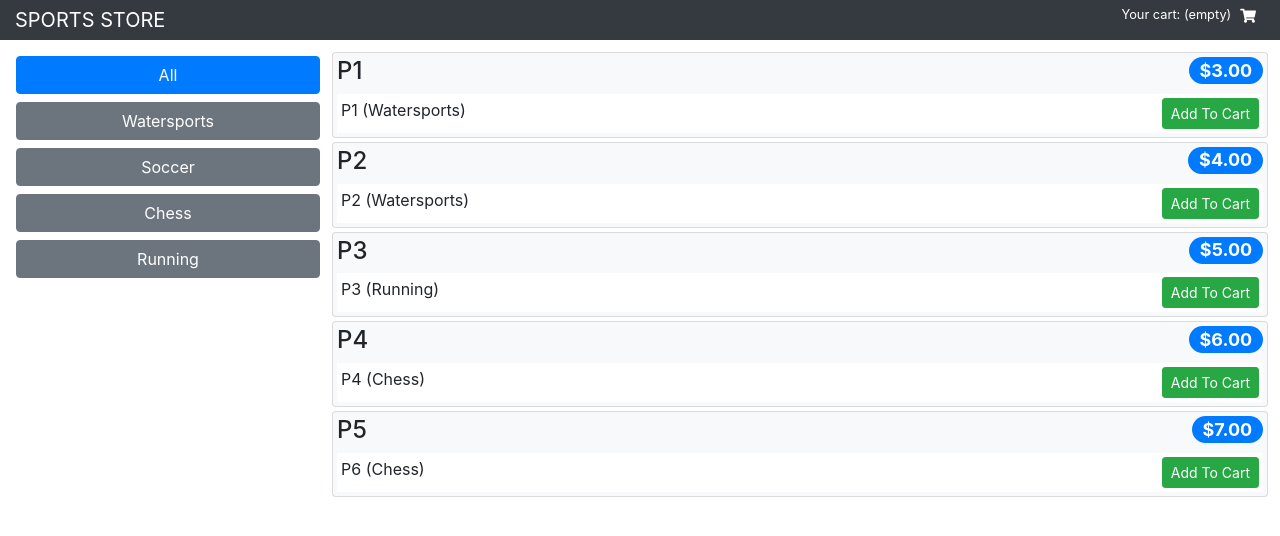
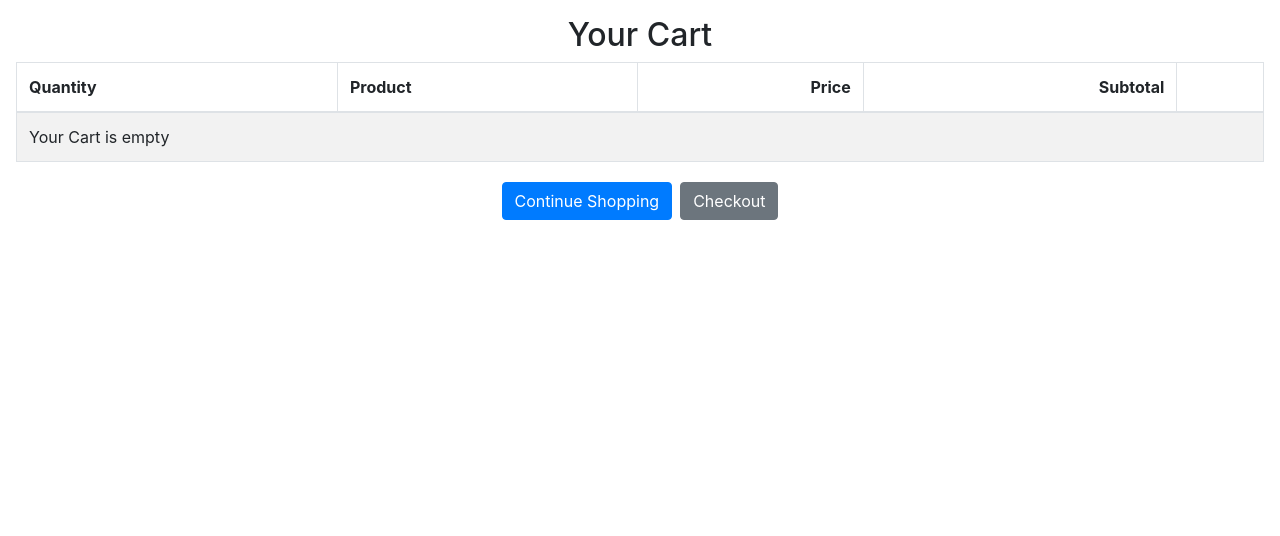
Before and after one commit to jayantrai/sportsStore, a React (Create React App) app: page /shop/cart in a window 1280 px wide. Before the commit this address led to /shop/products. Shown: the top 536 px of the page. Built offline with nearby package versions, Linux system fonts and the light colour scheme.

Commit message:
add to cart

```diff
--- /dev/null
+++ b/src/shop/CartDetails.js
@@ -0,0 +1,44 @@
+import React, { Component } from 'react';
+import { Link } from 'react-router-dom'
+import { CartDetailsRows } from './CartDetailsRows'
+
+export class CartDetails extends Component {
+    getLinkClasses = () => `btn btn-secondary m-1
+    ${this.props.cartItems === 0 ? "disabled" : ''}`
+
+render() {
+    return <div className="m-3">
+        <h2 className="text-center">Your Cart</h2>
+        <table className="table table-bordered table-striped">
+            <thead>
+                <tr>
+                    <th>Quantity</th>
+                    <th>Product</th>
+                    <th className="text-right">Price</th>
+                    <th className="text-right">Subtotal</th>
+                    <th/>
+                </tr>
+            </thead>
+            <tbody>
+                <CartDetailsRows cart={this.props.cart}
+                    cartPrice={this.props.cartPrice}
+                    updateQuantity={this.props.updateQuantity}
+                    removeFromCart={this.props.removeFromCart} />
+
+            </tbody>
+        </table>
+        <div className="text-center">
+            <Link className="btn btn-primary m-1" to="/shop">
+                Continue Shopping
+            </Link>
+
+            <Link className={this.getLinkClasses() } to="/shop/checkout" >
+                Checkout
+            </Link>
+        </div>
+
+
+    </div>
+}
+
+}
--- /dev/null
+++ b/src/shop/CartDetailsRows.js
@@ -0,0 +1,43 @@
+import React, { Component } from 'react';
+
+export class CartDetailsRows extends Component {
+    handleChange = (product, event) => {
+        this.props.updateQuantity(product, event.target.value)
+    }
+
+    render() {
+        if (!this.props.cart || this.props.cart.length === 0) {
+            return <tr>
+                <td colSpan="5">Your Cart is empty</td>
+            </tr>
+        } else {
+            return <React.Fragment>
+                {this.props.cart.map(item =>
+                <tr key={item.product.id}>
+
+                    <td>
+                        <input type="number" value={item.quantity}
+                        onChange={(ev) => this.handleChange(item.product, ev)} />
+                    </td>
+
+        <td>{item.product.name}</td>
+        <td>${item.product.price.toFixed(2) }</td>
+        <td>${(item.quantity * item.product.price).toFixed(2)}</td>
+        <td>
+            <button className="btn btn-sm btn-danger"
+            onClick={()=> this.props.removeFromCart(item.product)}>
+            Remove
+            </button>
+        </td>
+        </tr>
+        )}
+
+        <tr>
+            <th colSpan="3" className="text-right">Total:</th>
+        <th colSpan="2">${this.props.cartPrice.toFixed(2)}</th>
+        </tr>
+
+        </React.Fragment>
+        }
+    }
+}
--- a/src/shop/Shop.js
+++ b/src/shop/Shop.js
@@ -4,6 +4,12 @@
 import { CartSummary } from './CartSummary'
 
 class Shop extends Component {
+
+  handleAddToCart = (...args) => {
+    this.props.addToCart(...args)
+    this.props.history.push("/shop/cart")
+  }
+
   render() {
     return (
       <div className="container-fluid">
@@ -21,7 +27,9 @@
                     categories={this.props.categories} />
             </div>
             <div className="col-9 p-2">
-                <ProductList products={this.props.products} />
+                <ProductList products={this.props.products}
+                addToCart={this.handleAddToCart}
+                 />
             </div>
         </div>
 
--- a/src/shop/ShopConnector.js
+++ b/src/shop/ShopConnector.js
@@ -5,7 +5,7 @@
 import { DataTypes } from '../data/Types'
 import  Shop  from './Shop'
 import { addToCart, updateCartQuantity, removeFromCart, clearCart } from '../data/CartActionCreators.js'
-
+import { CartDetails } from './CartDetails'
 // As the first argument passed in to connect,
 // mapStateToProps is used for selecting the part of the data from the store
 // that the connected component needs. It’s frequently referred to as just mapState for short.
@@ -43,6 +43,9 @@
                                     <Shop {...this.props } {...routeProps}
                                     products={filterProducts(this.props.products,
                                     routeProps.match.params.category)} />} />
+
+                            <Route path="/shop/cart" render={(routeProps) =>
+                                <CartDetails {...this.props } {...routeProps} />} />
                                 <Redirect to="/shop/products" />
                         </Switch>
                     }
```
